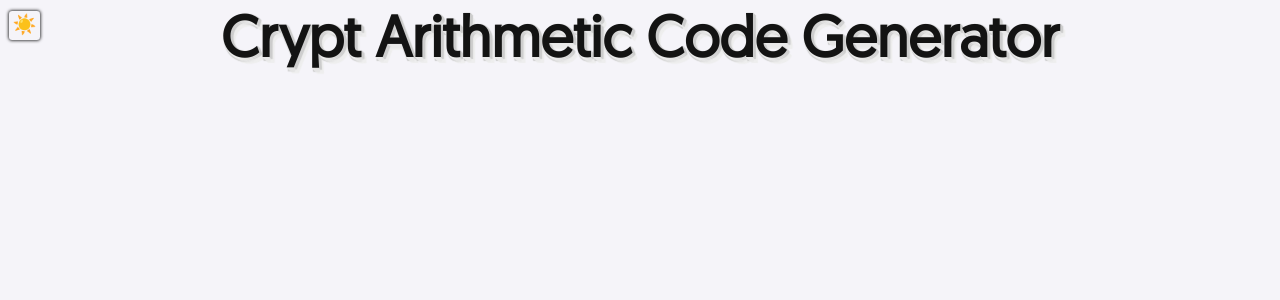
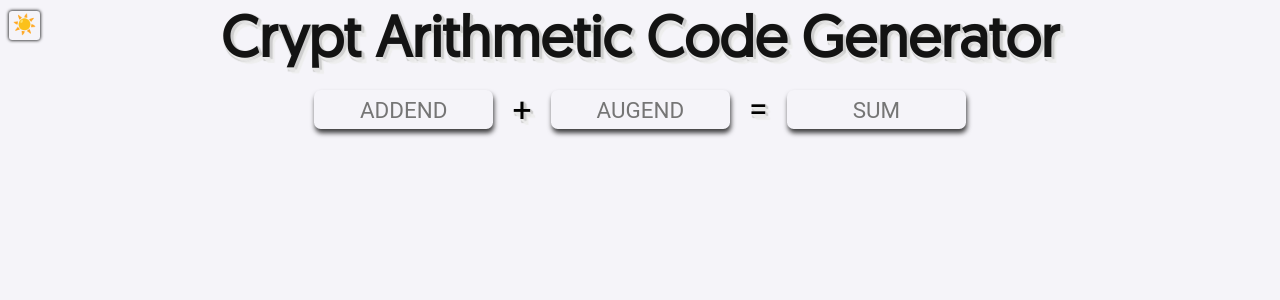
Before and after one commit to its-me-sv/crypt-arithmetic-code-generator, a React (Create React App) app: page / in a window 1280 px wide. Shown: the top 300 px of the page. Built offline with nearby package versions, Linux system fonts and the light colour scheme.

Commit message:
nuemorphic text input

```diff
--- a/src/app.tsx
+++ b/src/app.tsx
@@ -1,6 +1,6 @@
 import React from "react";
 
-import {AppContainer} from './styles';
+import {AppContainer, InputBox, Symbol, TextInput} from './styles';
 
 import {useThemeContext} from './contexts/theme.context';
 
@@ -15,6 +15,13 @@ const App: React.FC<AppProps> = () => {
     <AppContainer dark={dark}>
       <Title text="Crypt Arithmetic Code Generator" />
       <ThemeButton />
+      <InputBox>
+        <TextInput placeholder="Addend" />
+        <Symbol>+</Symbol>
+        <TextInput placeholder="Augend" />
+        <Symbol>=</Symbol>
+        <TextInput placeholder="Sum" />
+      </InputBox>
     </AppContainer>
   );
 };
--- a/src/styles.tsx
+++ b/src/styles.tsx
@@ -9,3 +9,44 @@ export const AppContainer = styled.div<{ dark?: boolean }>`
   background-color: #f5f4f9;
   ${(props) => props.dark && `background-color: rgba(0, 0, 0, 0.91);`}
 `;
+
+export const InputBox = styled.div<{ dark?: boolean }>`
+  margin-top: 1.4%;
+  display: flex;
+  align-items: center;
+  justify-content: space-between;
+  gap: 1.2rem;
+`;
+
+export const TextInput = styled.input.attrs({
+  type: "text",
+})`
+  all: unset;
+  font-family: Roboto;
+  font-size: 1.4rem;
+  color: rgba(0, 0, 0, 0.84);
+  text-align: center;
+  border-radius: 0.42rem;
+  outline: none;
+  width: 14vw;
+  height: 4.9vh;
+  text-transform: uppercase;
+  background-color: #f5f4f9;
+  box-shadow: 1px 4px 5px 0px rgba(0, 0, 0, 0.75);
+  -webkit-box-shadow: 1px 4px 5px 0px rgba(0, 0, 0, 0.75);
+  -moz-box-shadow: 1px 4px 5px 0px rgba(0, 0, 0, 0.75);
+  &:focus {
+    box-shadow: 1px 0px 3px 0px rgba(0, 0, 0, 0.75) inset;
+    -webkit-box-shadow: 1px 0px 3px 0px rgba(0, 0, 0, 0.75) inset;
+    -moz-box-shadow: 1px 0px 3px 0px rgba(0, 0, 0, 0.75) inset;
+  }
+`;
+
+export const Symbol = styled.span`
+  font-size: 2.1rem;
+  font-family: Roboto;
+  text-shadow: 1px 0px 1px #ccc, 0px 1px 1px #eee, 2px 1px 1px #ccc,
+    1px 2px 1px #eee, 3px 2px 1px #ccc, 2px 3px 1px #eee, 1px 3px 1px #ccc,
+    3px 4px 1px #eee, 1px 4px 1px #ccc, 4px 5px 1px #eee, 1px 1px 1px #ccc,
+    5px 6px 1px #eee, 1px 1px 1px #ccc;
+`;
```
